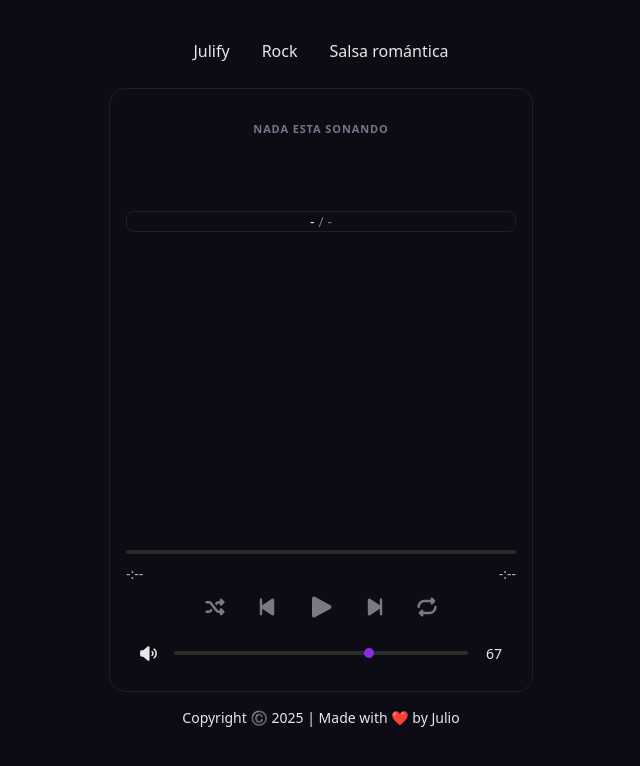
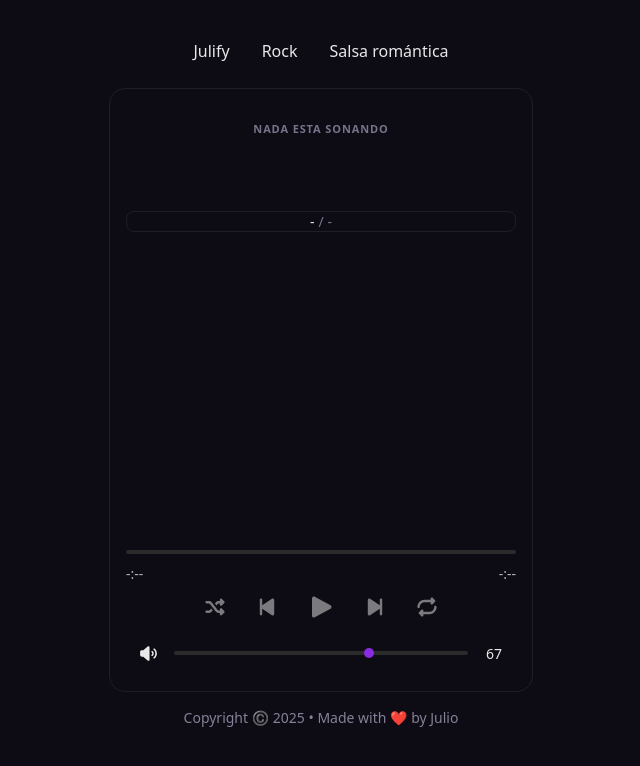
Before and after one commit to neobte/express-audio, a plain HTML site: page index.html in a window 1280 px wide. Shown: the whole page, without its empty margins (319-959 px from the left). Drawn offline with Linux system fonts and the light colour scheme.

Commit message:
Updating files

```diff
--- a/index.html
+++ b/index.html
@@ -183,8 +183,8 @@
 
     </main>
 
-    <footer class="text-center fs-14 mt-1">
-        <p>Copyright ©️ 2025 | Made with ❤️ by Julio</p>
+    <footer class="text-center fs-14 mt-1" style="color: hsl(253 10% 55%);">
+        <p>Copyright ©️ 2025 &bull; Made with ❤️ by Julio</p>
     </footer>
 
     <script src="./js/script.js"></script>
```
